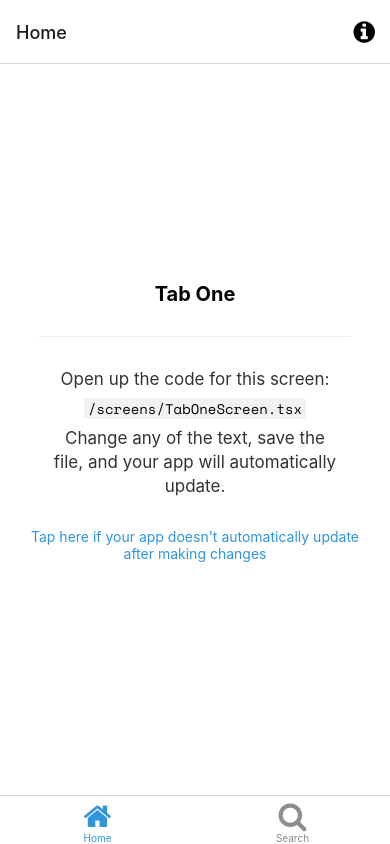
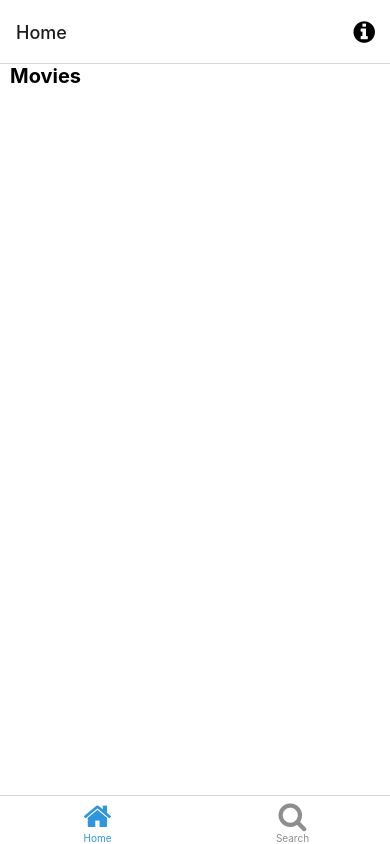
Before and after one commit to sanimridha/Movie-App, a React Native app: screen /Home in a window 390 px wide. Built offline with nearby package versions, Linux system fonts and the light colour scheme; what expo-linking would draw is missing.

Commit message:
home and search screen file structure

```diff
--- a/navigation/LinkingConfiguration.ts
+++ b/navigation/LinkingConfiguration.ts
@@ -4,31 +4,31 @@
  * https://reactnavigation.org/docs/configuring-links
  */
 
-import { LinkingOptions } from '@react-navigation/native';
-import * as Linking from 'expo-linking';
+import { LinkingOptions } from "@react-navigation/native";
+import * as Linking from "expo-linking";
 
-import { RootStackParamList } from '../types';
+import { RootStackParamList } from "../types";
 
 const linking: LinkingOptions<RootStackParamList> = {
-  prefixes: [Linking.makeUrl('/')],
+    prefixes: [Linking.makeUrl("/MoviesApp")],
     config: {
         screens: {
             Root: {
                 screens: {
-          TabOne: {
+                    Home: {
                         screens: {
-              TabOneScreen: 'one',
+                            TabOneScreen: "one",
                         },
                     },
-          TabTwo: {
+                    Search: {
                         screens: {
-              TabTwoScreen: 'two',
+                            TabTwoScreen: "two",
                         },
                     },
                 },
             },
-      Modal: 'modal',
-      NotFound: '*',
+            Modal: "modal",
+            NotFound: "*",
         },
     },
 };
--- a/navigation/index.tsx
+++ b/navigation/index.tsx
@@ -18,8 +18,8 @@ import Colors from "../constants/Colors";
 import useColorScheme from "../hooks/useColorScheme";
 import ModalScreen from "../screens/ModalScreen";
 import NotFoundScreen from "../screens/NotFoundScreen";
-import HomeScreen from "../screens/TabOneScreen";
-import SearchScreen from "../screens/TabTwoScreen";
+import HomeScreen from "../screens/HomeScreen";
+import SearchScreen from "../screens/SearchScreen";
 import {
     RootStackParamList,
     RootTabParamList,
--- /dev/null
+++ b/screens/HomeScreen.tsx
@@ -0,0 +1,31 @@
+import { StyleSheet } from "react-native";
+
+import EditScreenInfo from "../components/EditScreenInfo";
+import { Text, View } from "../components/Themed";
+import { RootTabScreenProps } from "../types";
+
+export default function HomeScreen({ navigation }: RootTabScreenProps<"Home">) {
+    return (
+        <View style={styles.container}>
+            <Text style={styles.title}>Movies</Text>
+        </View>
+    );
+}
+
+const styles = StyleSheet.create({
+    container: {
+        flex: 1,
+        paddingHorizontal: 10,
+        // alignItems: "center",
+        // justifyContent: "center",
+    },
+    title: {
+        fontSize: 20,
+        fontWeight: "bold",
+    },
+    separator: {
+        marginVertical: 30,
+        height: 1,
+        width: "80%",
+    },
+});
--- /dev/null
+++ b/screens/SearchScreen.tsx
@@ -0,0 +1,35 @@
+import { StyleSheet } from "react-native";
+
+import EditScreenInfo from "../components/EditScreenInfo";
+import { Text, View } from "../components/Themed";
+
+export default function SearchScreen() {
+    return (
+        <View style={styles.container}>
+            <Text style={styles.title}>Tab Two</Text>
+            <View
+                style={styles.separator}
+                lightColor="#eee"
+                darkColor="rgba(255,255,255,0.1)"
+            />
+            <EditScreenInfo path="/screens/TabTwoScreen.tsx" />
+        </View>
+    );
+}
+
+const styles = StyleSheet.create({
+    container: {
+        flex: 1,
+        alignItems: "center",
+        justifyContent: "center",
+    },
+    title: {
+        fontSize: 20,
+        fontWeight: "bold",
+    },
+    separator: {
+        marginVertical: 30,
+        height: 1,
+        width: "80%",
+    },
+});
--- a/screens/TabOneScreen.tsx
+++ /dev/null
@@ -1,32 +0,0 @@
-import { StyleSheet } from 'react-native';
-
-import EditScreenInfo from '../components/EditScreenInfo';
-import { Text, View } from '../components/Themed';
-import { RootTabScreenProps } from '../types';
-
-export default function TabOneScreen({ navigation }: RootTabScreenProps<'TabOne'>) {
-  return (
-    <View style={styles.container}>
-      <Text style={styles.title}>Tab One</Text>
-      <View style={styles.separator} lightColor="#eee" darkColor="rgba(255,255,255,0.1)" />
-      <EditScreenInfo path="/screens/TabOneScreen.tsx" />
-    </View>
-  );
-}
-
-const styles = StyleSheet.create({
-  container: {
-    flex: 1,
-    alignItems: 'center',
-    justifyContent: 'center',
-  },
-  title: {
-    fontSize: 20,
-    fontWeight: 'bold',
-  },
-  separator: {
-    marginVertical: 30,
-    height: 1,
-    width: '80%',
-  },
-});
--- a/screens/TabTwoScreen.tsx
+++ /dev/null
@@ -1,31 +0,0 @@
-import { StyleSheet } from 'react-native';
-
-import EditScreenInfo from '../components/EditScreenInfo';
-import { Text, View } from '../components/Themed';
-
-export default function TabTwoScreen() {
-  return (
-    <View style={styles.container}>
-      <Text style={styles.title}>Tab Two</Text>
-      <View style={styles.separator} lightColor="#eee" darkColor="rgba(255,255,255,0.1)" />
-      <EditScreenInfo path="/screens/TabTwoScreen.tsx" />
-    </View>
-  );
-}
-
-const styles = StyleSheet.create({
-  container: {
-    flex: 1,
-    alignItems: 'center',
-    justifyContent: 'center',
-  },
-  title: {
-    fontSize: 20,
-    fontWeight: 'bold',
-  },
-  separator: {
-    marginVertical: 30,
-    height: 1,
-    width: '80%',
-  },
-});
```
Lines whose indentation alone changed are shown as unchanged.
